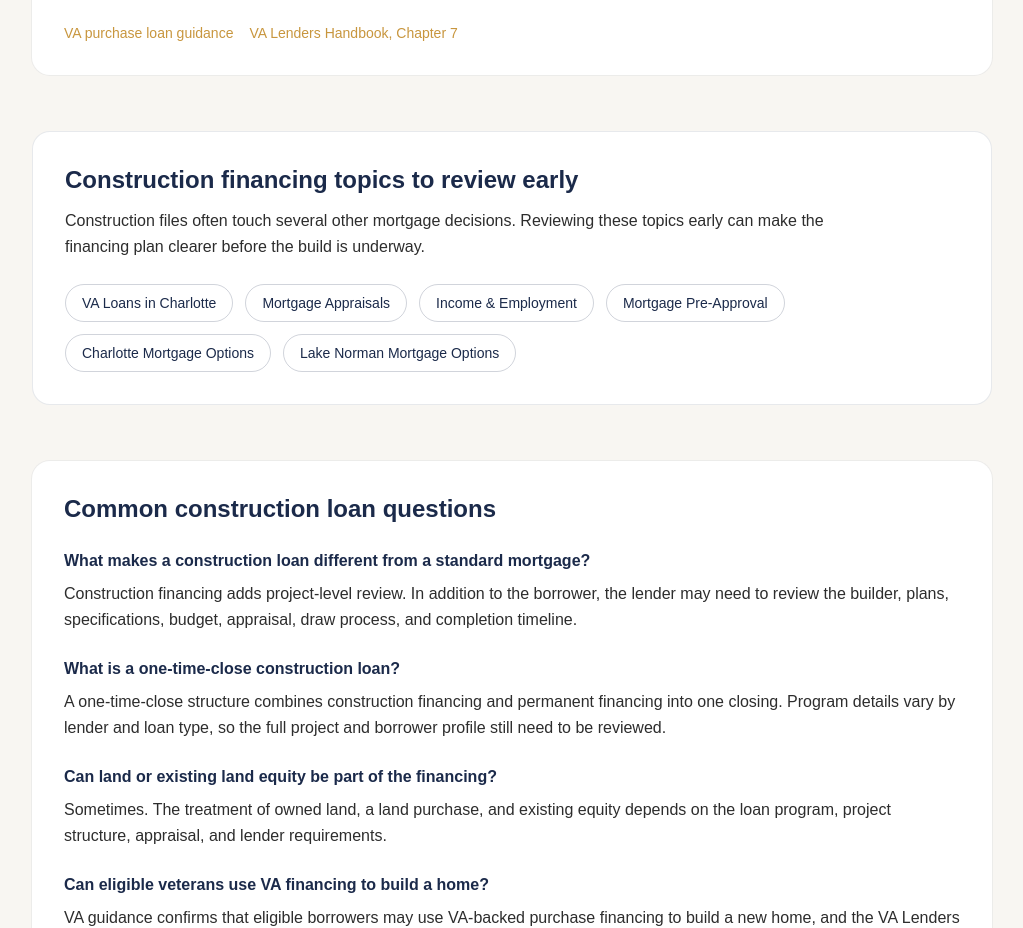
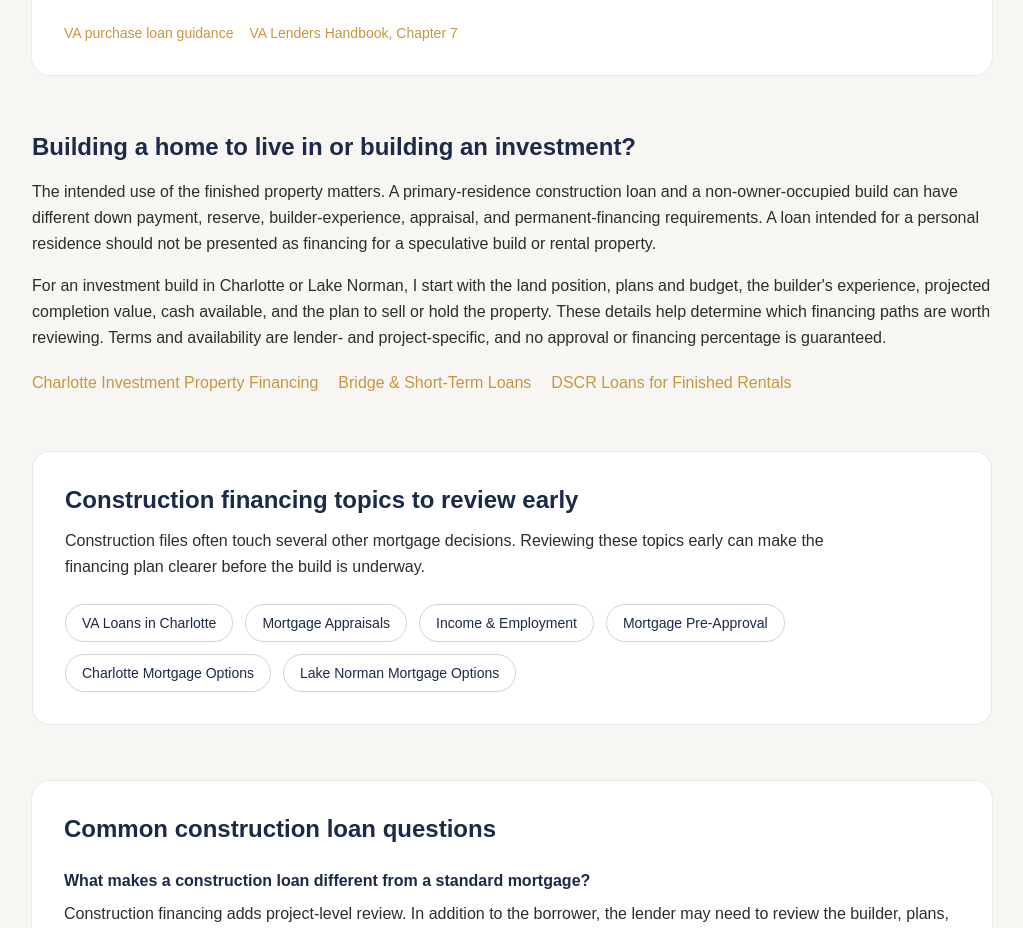
Before and after one commit to JLshope12/jacob-shope-mortgage, a Next.js app: page /construction-loans-charlotte in a window 1280 px wide. Shown: the part 1701-2629 px from the top of the page, without its empty margins (128-1151 px from the left). Built offline with nearby package versions, Linux system fonts and the light colour scheme.

Commit message:
SEO: connect Charlotte construction and investor financing guides with occupancy guidance

```diff
--- a/app/construction-loans-charlotte/page.tsx
+++ b/app/construction-loans-charlotte/page.tsx
@@ -145,6 +145,21 @@ export default function ConstructionLoansCharlottePage() {
           </div>
         </section>
 
+        <section className="mt-14">
+          <h2 className="text-2xl font-bold text-navy">Building a home to live in or building an investment?</h2>
+          <p className="mt-4 leading-relaxed text-charcoal">
+            The intended use of the finished property matters. A primary-residence construction loan and a non-owner-occupied build can have different down payment, reserve, builder-experience, appraisal, and permanent-financing requirements. A loan intended for a personal residence should not be presented as financing for a speculative build or rental property.
+          </p>
+          <p className="mt-4 leading-relaxed text-charcoal">
+            For an investment build in Charlotte or Lake Norman, I start with the land position, plans and budget, the builder&apos;s experience, projected completion value, cash available, and the plan to sell or hold the property. These details help determine which financing paths are worth reviewing. Terms and availability are lender- and project-specific, and no approval or financing percentage is guaranteed.
+          </p>
+          <div className="mt-5 flex flex-wrap gap-x-5 gap-y-3 font-medium">
+            <Link href="/investment-property-loans-charlotte" className="text-gold hover:underline">Charlotte Investment Property Financing</Link>
+            <Link href="/bridge-loans-charlotte" className="text-gold hover:underline">Bridge &amp; Short-Term Loans</Link>
+            <Link href="/dscr-loans-charlotte" className="text-gold hover:underline">DSCR Loans for Finished Rentals</Link>
+          </div>
+        </section>
+
         <section className="mt-14 rounded-2xl border border-navy/10 bg-white p-8">
           <h2 className="text-2xl font-bold text-navy">Construction financing topics to review early</h2>
           <p className="mt-3 max-w-3xl leading-relaxed text-charcoal">
```
